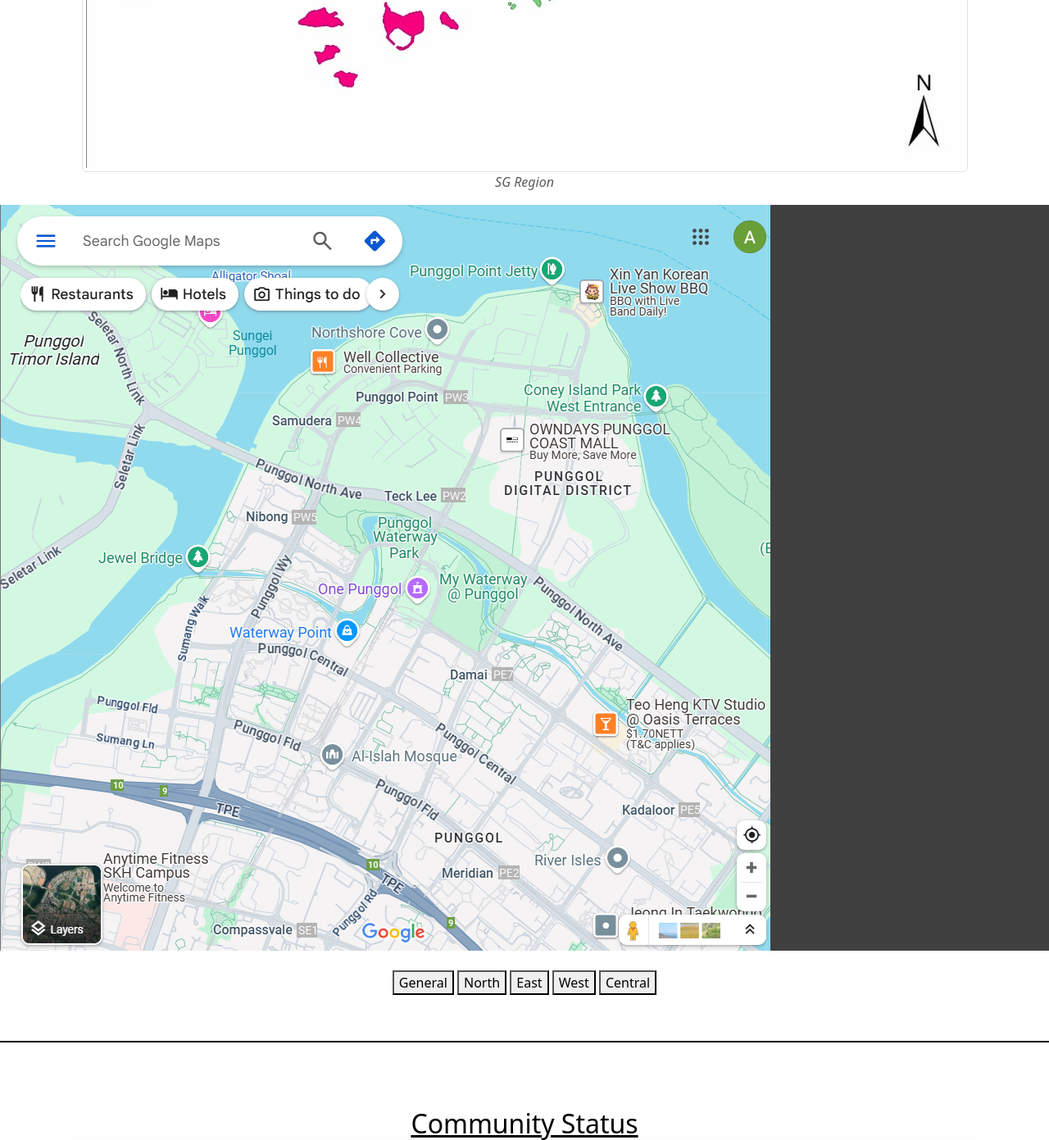
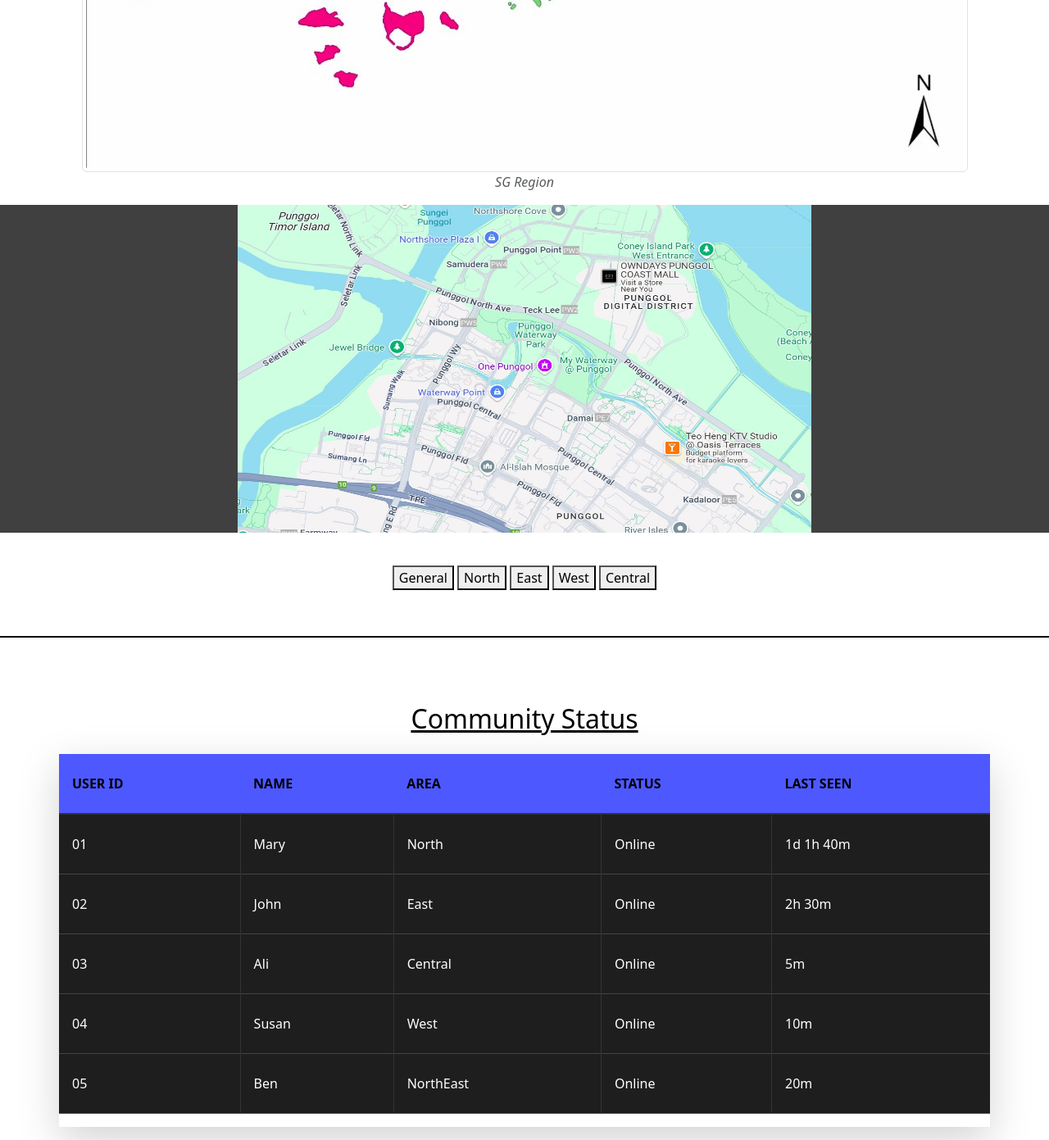
Before and after one commit to Haris-Rithaudeen/UDEProject, a PHP site: page / in a window 1280 px wide. Shown: the part 1596-2987 px from the top of the page at 82% size. Run offline with PHP 8.4, Linux system fonts and the light colour scheme.

Commit message:
Final push
final push before presentation of prototype

```diff
--- a/index.php
+++ b/index.php
@@ -53,6 +53,7 @@
         <!-- Location -->
         <section id="Location">
             <h2 class="mb-4 text-center">Location</h2>
+            <div class="row align-items-center">
                 <div>
                     <figure class="text-center">
                         <img class="toggle-image img-thumbnail"
@@ -61,15 +62,22 @@
                         <figcaption class="text-muted"><em>SG Region</em></figcaption>
                     </figure>
                 </div>
+                <div>
                     <div id="region-popup" class="hidden fixed inset-0 bg-black bg-opacity-75 flex items-center justify-center z-50">
-                <img id="region-image" class="max-w-[60%] max-h-[60%] border-4 border-white rounded-xl shadow-xl" src="images\General_map.png" alt="Region Map">
+                    <figure class="text-center">
+                        <img id="region-image" width="700" height="400" class="max-w-[60%] max-h-[60%] border-4 border-white rounded-xl shadow-xl"
+                        src="images/General.jpg" alt="Region Map">
+                    </figure>
                     </div>
+                </div>
+
                 <div class="text-center py-4">
                         <button class="region-btn" data-region="general">General</button>
                         <button class="region-btn" data-region="north">North</button>
                         <button class="region-btn" data-region="east">East</button>
                         <button class="region-btn" data-region="west">West</button>
                         <button class="region-btn" data-region="central">Central</button>
+                </div>
             </div>
         <script>
             document.addEventListener("DOMContentLoaded", function () {
@@ -78,7 +86,7 @@
             const popupImage = document.getElementById("region-image");
 
             const regionImagePaths = {
-                general: "images/General_map.png",
+                general: "images/General.jpg",
                 north: "images/North.jpg",
                 east: "images/East.jpg",
                 west: "images/West.jpg",
```
Also changed, not shown: images/General.jpg (added). Lines whose indentation alone changed are shown as unchanged.
